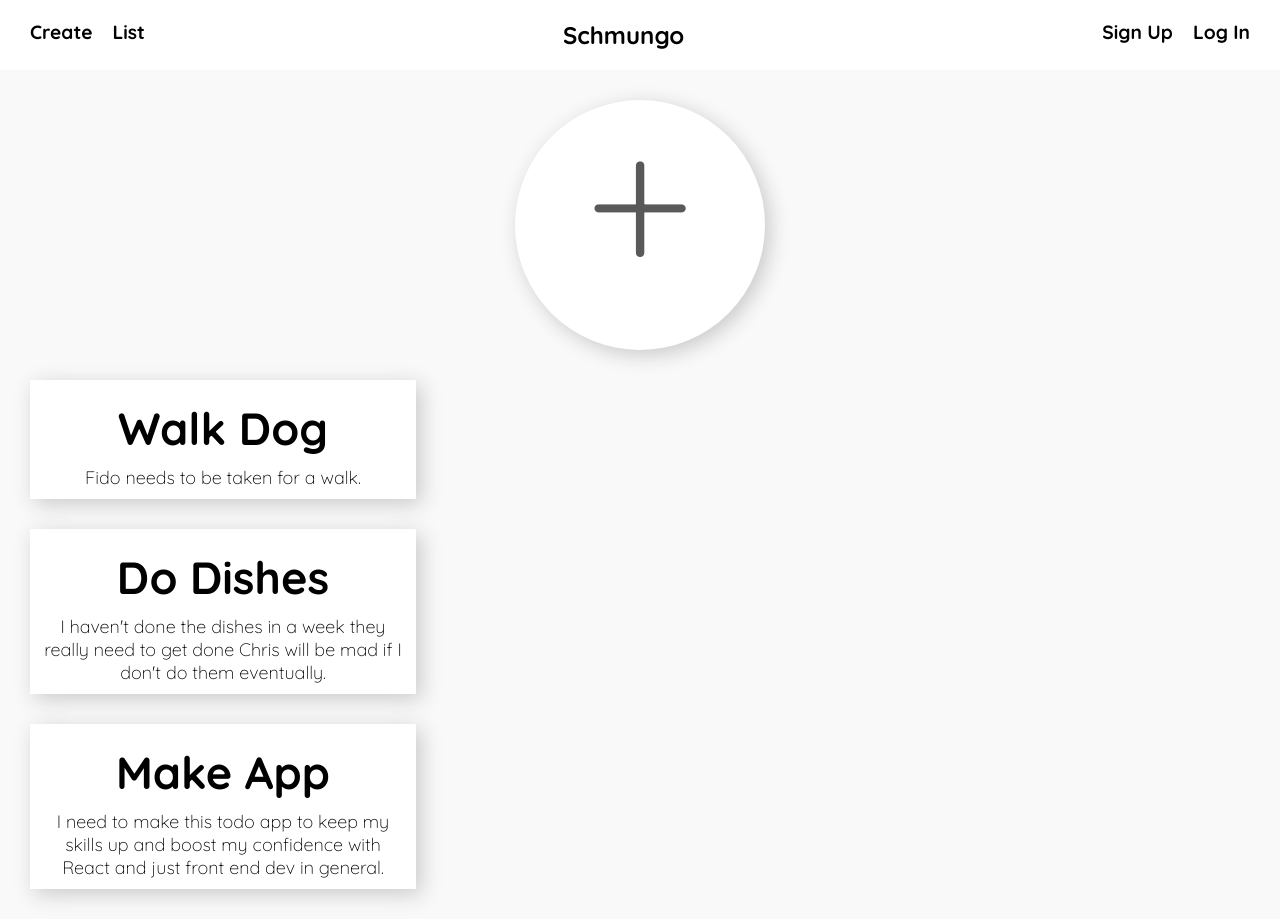
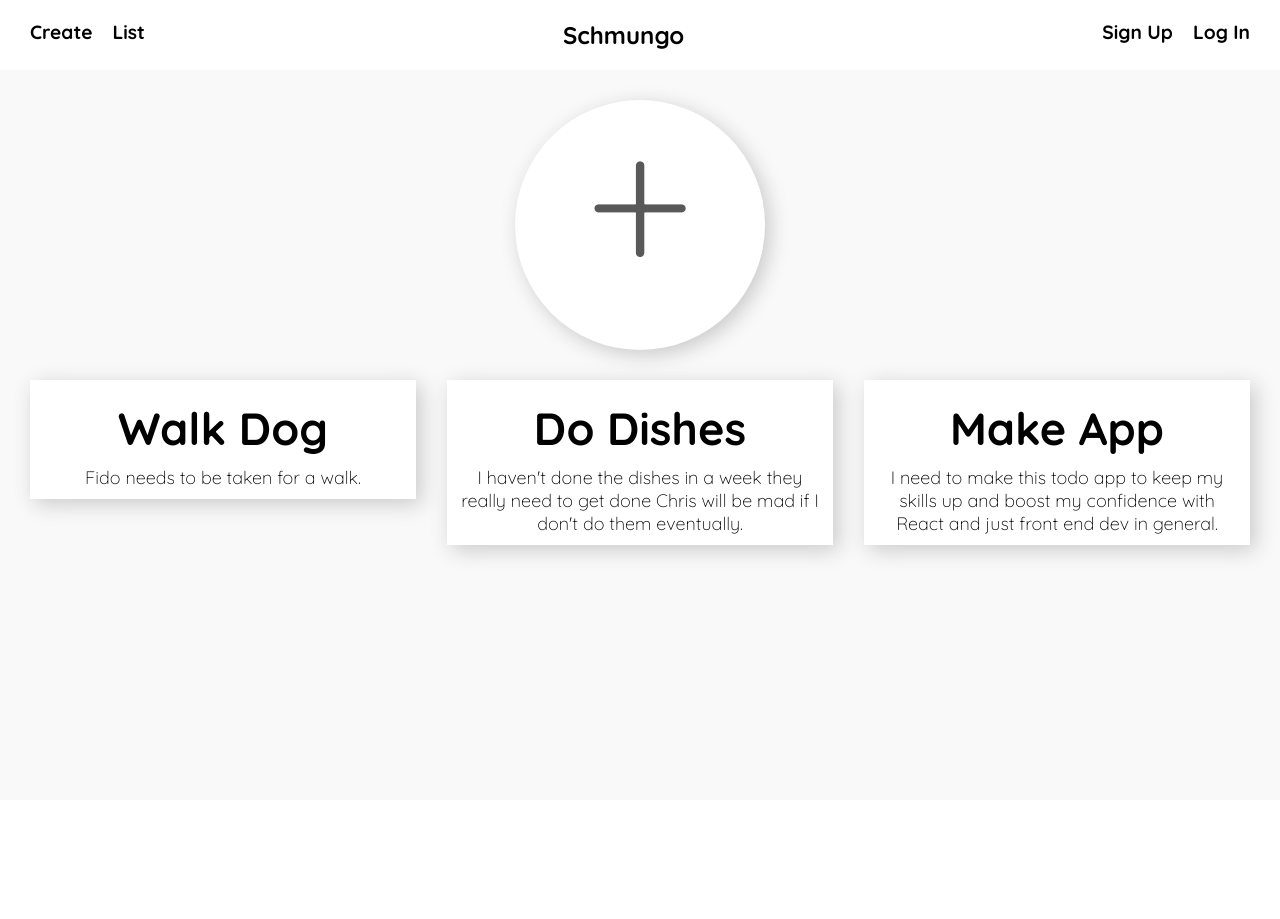
Before and after one commit to cbouwense/schmungo, a React app: page / in a window 1280 px wide. After the commit the page ends 800 px from the top, so only its background shows below. Built offline with nearby package versions, Linux system fonts and the light colour scheme.

Commit message:
implemented TaskCards

```diff
--- a/src/components/App/App.js
+++ b/src/components/App/App.js
@@ -4,6 +4,7 @@ import styles from "./App.css";
 import { AddButton } from "../AddButton/AddButton";
 import { Header } from "../Header/Header";
 import { TaskCard } from "../TaskCard/TaskCard";
+import { TaskCards } from "../TaskCards/TaskCards";
 
 class App extends Component {
   render() {
@@ -12,6 +13,7 @@ class App extends Component {
         <Header />
         <div className={styles.AppBody}>
           <AddButton />
+          <TaskCards>
             <TaskCard title="Walk Dog">
               Fido needs to be taken for a walk.
             </TaskCard>
@@ -23,6 +25,7 @@ class App extends Component {
               I need to make this todo app to keep my skills up and boost
               my confidence with React and just front end dev in general.
             </TaskCard>
+          </TaskCards>
         </div>
       </div>
     );
--- /dev/null
+++ b/src/components/TaskCards/TaskCards.css
@@ -0,0 +1,4 @@
+.TaskCards {
+  display: flex;
+  justify-content: space-between;
+}
--- /dev/null
+++ b/src/components/TaskCards/TaskCards.js
@@ -0,0 +1,8 @@
+import React from "react";
+import styles from "./TaskCards.css";
+
+export const TaskCards = props => (
+  <div className={styles.TaskCards}>
+    {props.children}
+  </div>
+);
```
Lines whose indentation alone changed are shown as unchanged.
